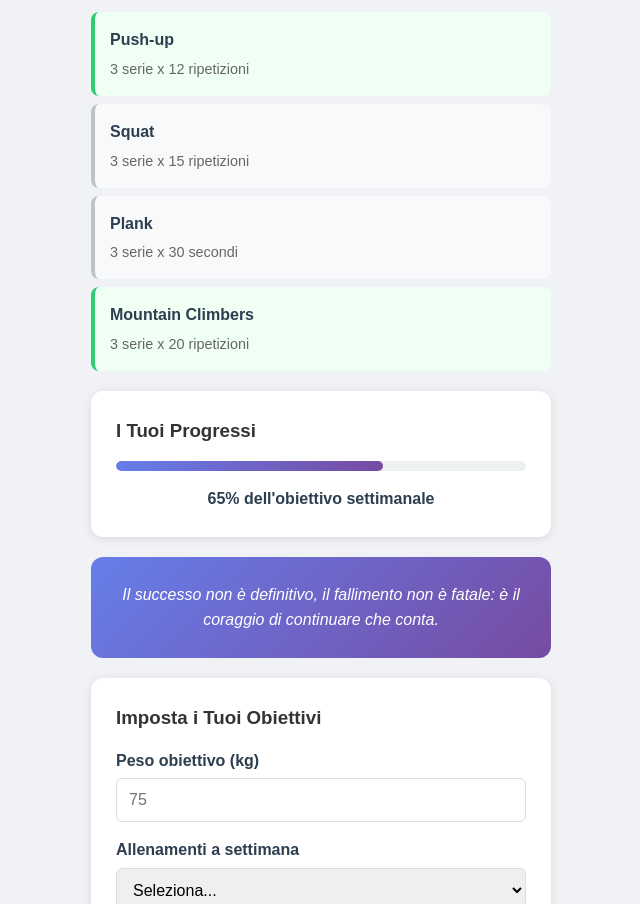
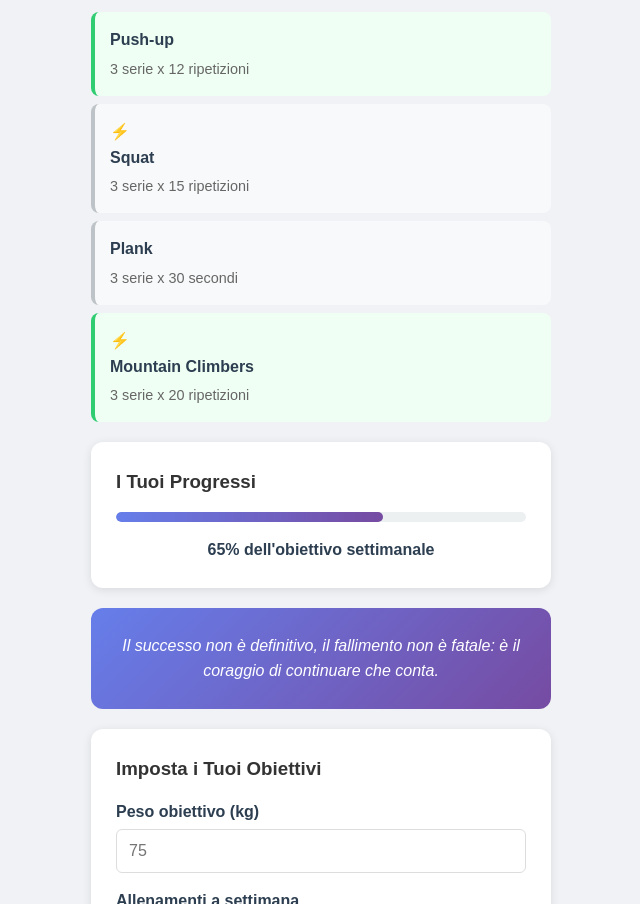
Before and after one commit to RodiglianoLorenzo/htmlcss-fit-app, a plain HTML site: page index.html in a window 1280 px wide. Shown: the part 1278-2182 px from the top of the page, without its empty margins (319-959 px from the left). Drawn offline with Linux system fonts and the light colour scheme.

Commit message:
add llightning emojy to the esercizi di oggi

```diff
--- a/css/solutions.css
+++ b/css/solutions.css
@@ -35,3 +35,11 @@
     background-color: rgb(240, 255, 244);
     border-left: 4px solid rgb(47, 204, 114);
 }
+
+.exercise-item:nth-child(2)::before{
+    content: "⚡";
+}
+
+.exercise-item:nth-child(4)::before{
+    content: "⚡";
+}
```
